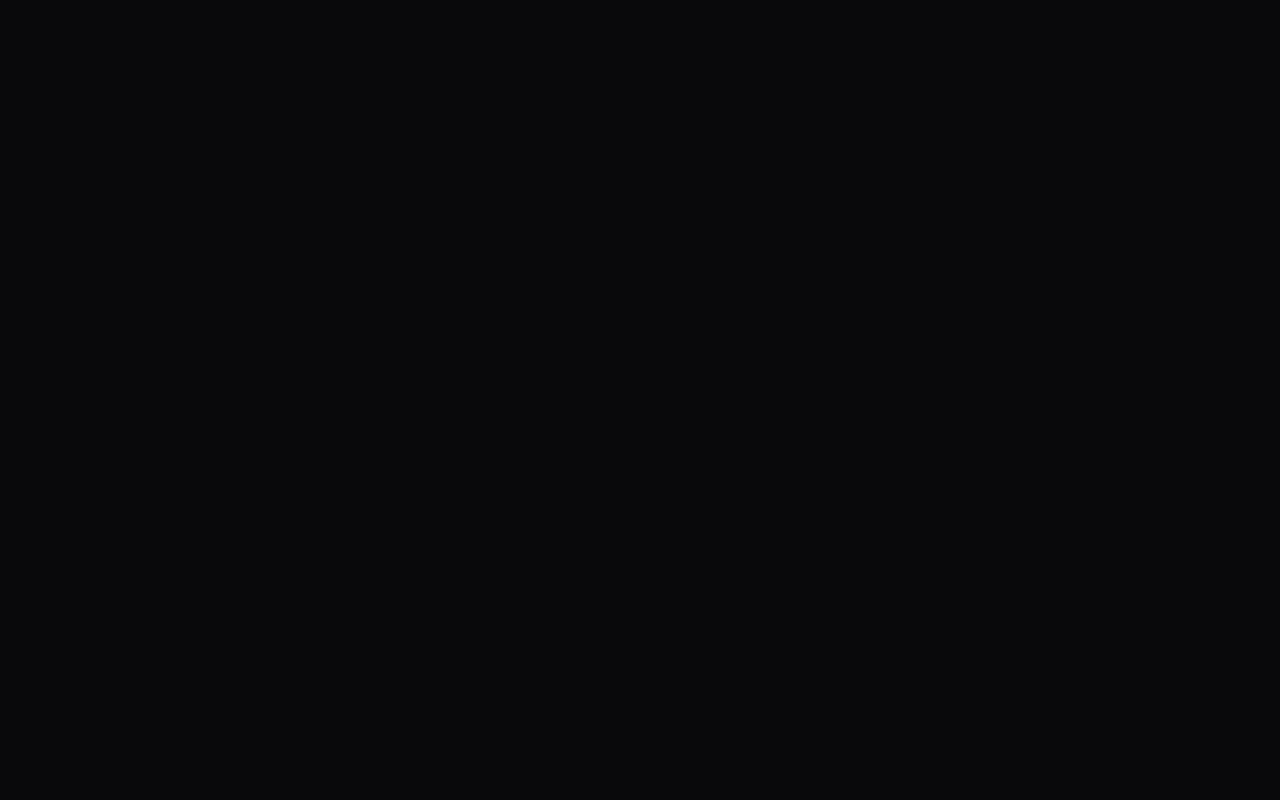
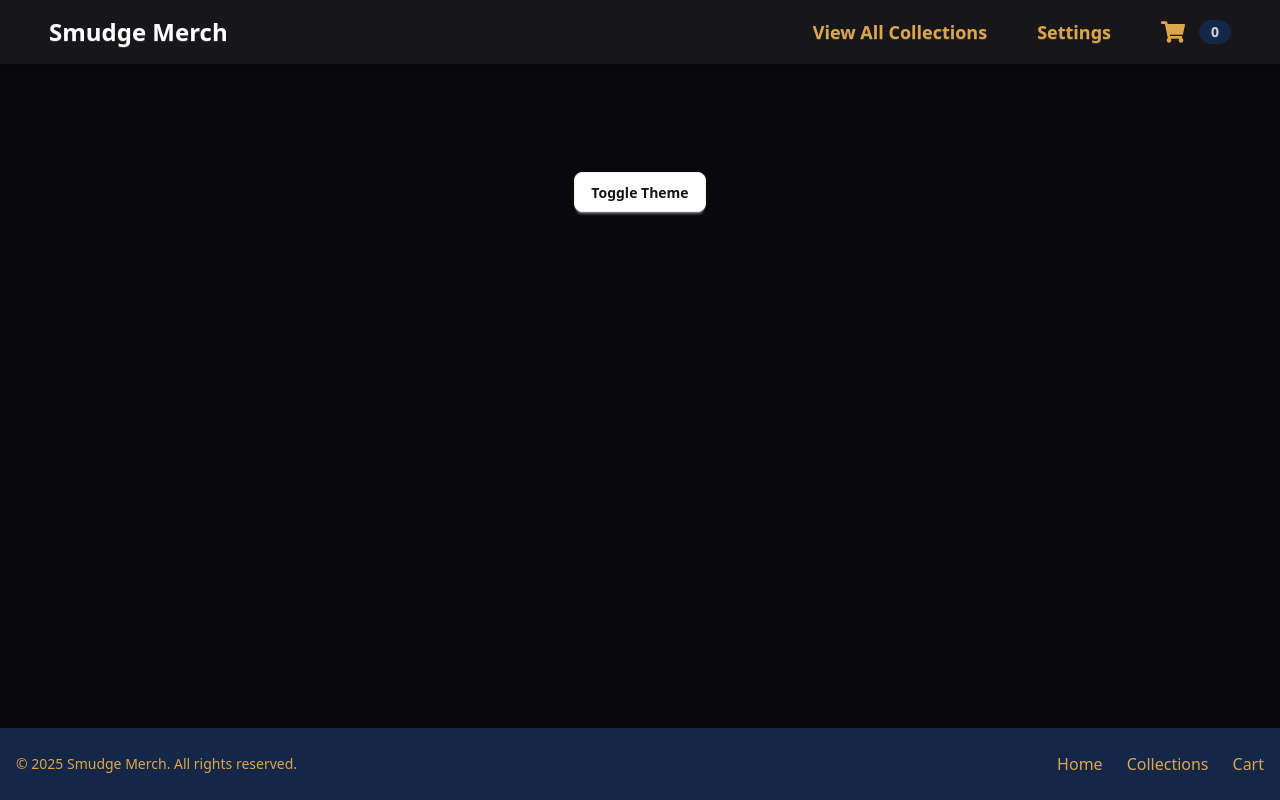
Before and after one commit to songexile/storefront_test, a React (Vite) app: page /settings in a window 1280 px wide. Before the commit this address had no page. Built offline with nearby package versions, Linux system fonts and the light colour scheme.

Commit message:
Implemented basic setting for light toggle

```diff
--- a/src/App.tsx
+++ b/src/App.tsx
@@ -9,6 +9,8 @@ import IndividualProducts from './pages/SingleProductPage';
 import { CartProvider } from './context/cart';
 import Cart from './pages/Cart';
 import Checkout from './pages/Checkout';
+import SettingsPage from './pages/SettingsPage';
+
 
 function App() {
 
@@ -21,6 +23,7 @@ function App() {
   <Route path='products/:id' element={<IndividualProducts/>} />
   <Route path='cart/' element={<Cart/>} />
   <Route path='checkout' element={<Checkout/>} />
+  <Route path='settings' element={<SettingsPage/>} />
 
 </Routes>
     </BrowserRouter>
--- a/src/components/Footer/Footer.tsx
+++ b/src/components/Footer/Footer.tsx
@@ -3,7 +3,7 @@ import { title } from "../../settings/config"
 
 function Footer() {
   return (
-    <footer className="bg-black  py-6">
+    <footer className="bg-secondary  py-6">
     <div className="container mx-auto flex flex-col md:flex-row items-center justify-between px-4">
       <p className="text-sm">&copy; 2025 {title}. All rights reserved.</p>
       <div className="flex gap-6 mt-4 md:mt-0">
--- a/src/components/Nav/Nav.tsx
+++ b/src/components/Nav/Nav.tsx
@@ -34,6 +34,9 @@ function Nav() {
             <Link to="/products" className="btn btn-ghost text-lg">
               View All Collections
             </Link>
+            <Link to="/settings" className="btn btn-ghost text-lg">
+              Settings
+            </Link>
             <Link to="/cart" className="btn btn-ghost flex items-center space-x-2 text-lg">
               <FaShoppingCart className="text-2xl" />
               <span className="badge badge-secondary">{cartQuantity}</span>
@@ -48,6 +51,9 @@ function Nav() {
           <Link to="/products" className="block py-2 text-lg">
             View All Collections
           </Link>
+          <Link to="/settings" className="block py-2 text-lg">
+            Settings
+          </Link>
         </div>
       )}
     </>
--- /dev/null
+++ b/src/pages/SettingsPage.tsx
@@ -0,0 +1,27 @@
+import React, { useState, useEffect } from 'react';
+import Layout from '../components/Layout/Layout';
+
+function SettingsPage() {
+  const [theme, setTheme] = useState(localStorage.getItem("theme") ?? "luxury");
+
+  useEffect(() => {
+    localStorage.setItem('theme', theme);
+    document.querySelector('html')?.setAttribute('data-theme', theme);
+  }, [theme]);
+
+  const handleToggle = () => {
+    setTheme(prevTheme => (prevTheme === "luxury" ? "light" : "luxury"));
+  };
+
+  return (
+    <Layout>
+      <div className='flex items-center justify-center h-64 w-screen'>
+        <button className='btn btn-primary' onClick={handleToggle}>
+          Toggle Theme
+        </button>
+      </div>
+    </Layout>
+  );
+}
+
+export default SettingsPage;
```
